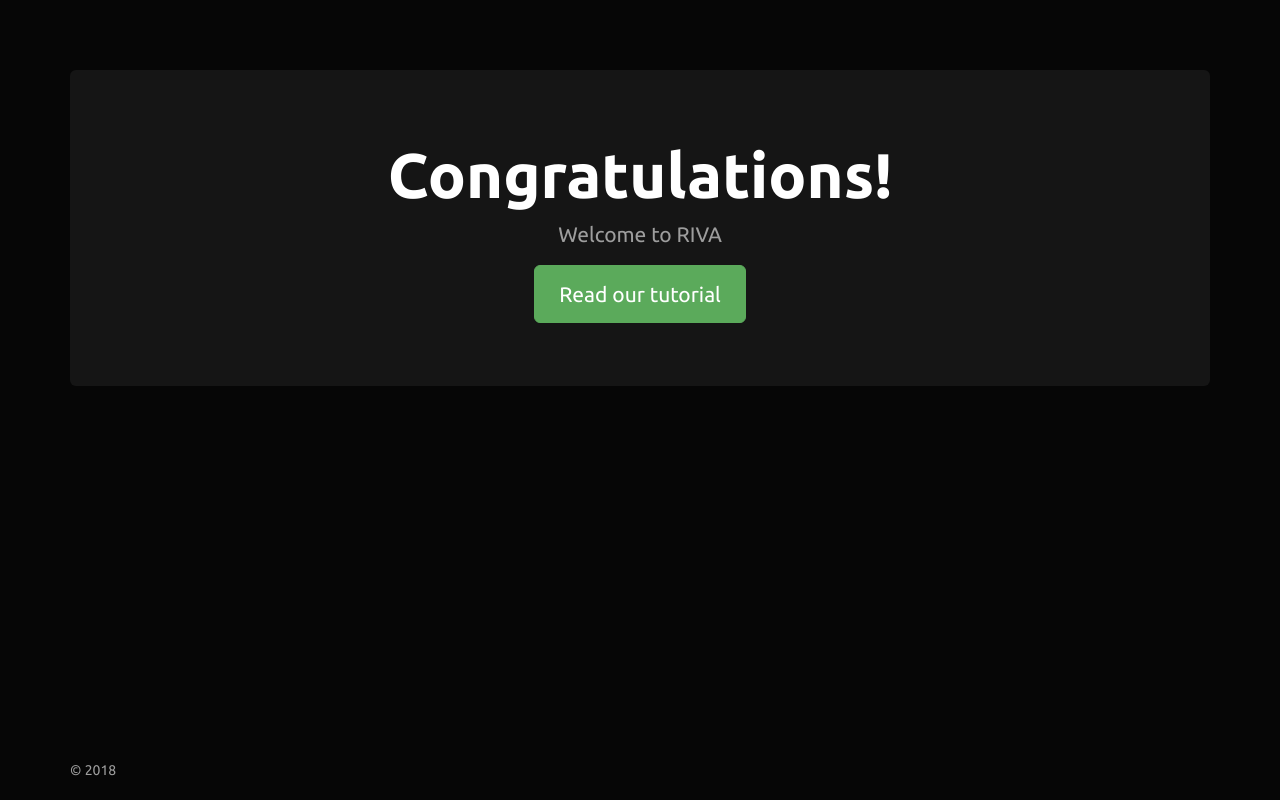
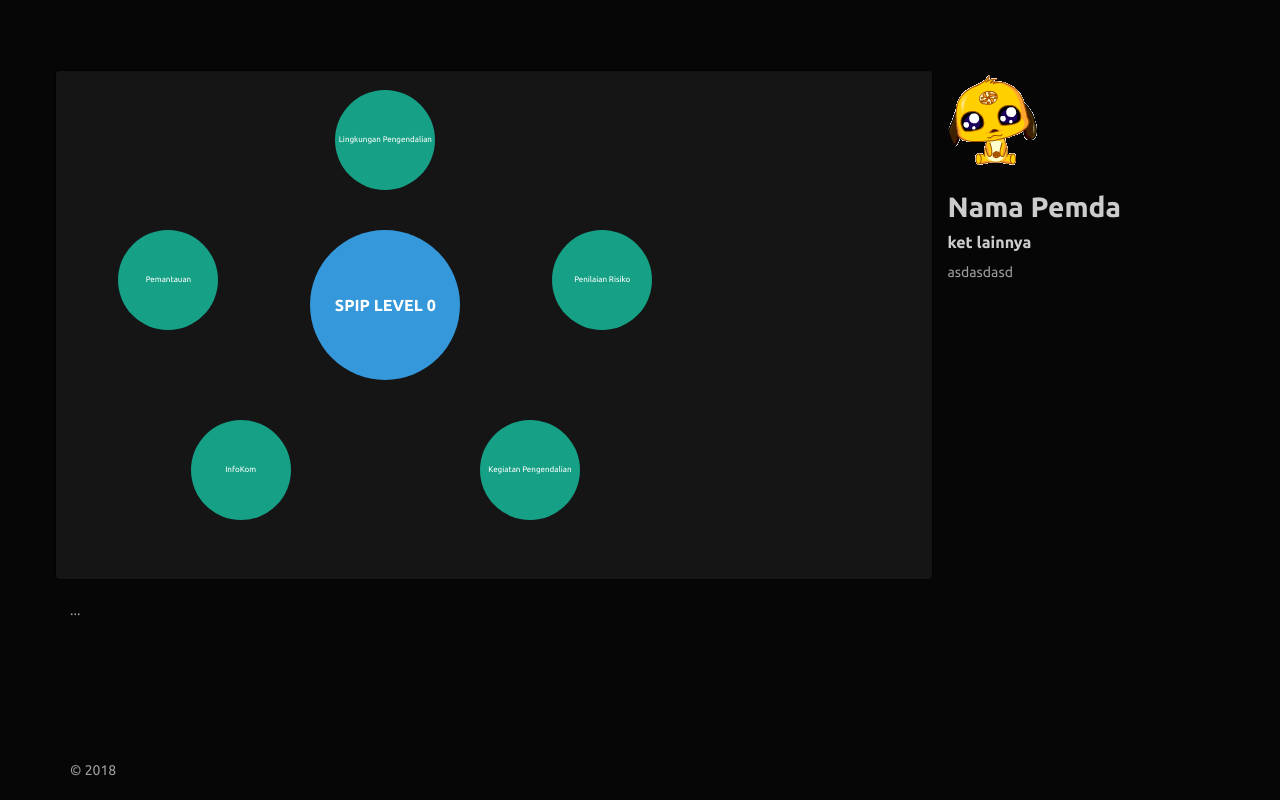
Before and after one commit to hoaaah/riva, a Yii app: template _protected/views/site/index.php in a window 1280 px wide. Run offline with PHP 8.4 and a stand-in for Yii, Linux system fonts and the light colour scheme; the template is opened without the code that fills it, so the values that code supplies are empty; some libraries are stand-ins or nearby versions.

Commit message:
Dashboard

```diff
--- a/_protected/views/site/index.php
+++ b/_protected/views/site/index.php
@@ -1,15 +1,191 @@
 <?php
-/* @var $this yii\web\View */
+use yii\helpers\Url;
+use yii\helpers\Html;
+use yii\bootstrap\Modal;
+use johnitvn\ajaxcrud\CrudAsset;
+use johnitvn\ajaxcrud\BulkButtonWidget;
 
 $this->title = Yii::t('app', Yii::$app->name);
 ?>
 <div class="site-index">
-
-    <div class="jumbotron">
+<div class="row">
+    <!-- <div class="jumbotron">
         <h1>Congratulations!</h1>
 
         <p class="lead">Welcome to RIVA</p>
 
         <p><a class="btn btn-lg btn-success" href="http://www.freetuts.org/tutorial/view?id=6">Read our tutorial</a></p>
+    </div> -->
+    <div class="well col-md-9">
+        <div class="row">
+            <div class="col-md-3 col-md-offset-3">
+                <?php
+                // echo Html::a('Tambah Lkada', ['create'], [
+                //     'class' => 'btn btn-xs btn-success',
+                //     'data-toggle'=>"modal",
+                //     'data-target'=>"#myModal",
+                //     'data-title'=>"Tambah",
+                // ]);
+                ?>
+                <a href="<?= Url::to(['detail', 'id' => 1]) ?>" data-toggle="modal" data-target="#myModal" data-title="Lingkungan Pengendalian">
+                    <div class="circle <?= $unsurLevel3Check[1] > 0 ? "red" : "green"  ?>">Lingkungan Pengendalian</div>
+                </a>
+            </div>
+        </div>
+
+        <div class="row">
+            <div class="col-md-3">
+                <a href="<?= Url::to(['detail', 'id' => 5]) ?>" data-toggle="modal" data-target="#myModal" data-title="Pemantauan">
+                    <div class="circle <?= $unsurLevel3Check[5] > 0 ? "red" : "green"  ?>">Pemantauan</div>
+                </a>
+            </div>
+            <div class="col-md-3">
+                <div class="circle-large <?= $skorSpip > 2 ? "green" : "blue"  ?>">SPIP Level <?= number_format($skorSpip, 0) ?></div>
+            </div>
+            <div class="col-md-3">
+                <a href="<?= Url::to(['detail', 'id' => 2]) ?>" data-toggle="modal" data-target="#myModal" data-title="Penilaian Risiko">
+                    <div class="circle <?= $unsurLevel3Check[2] > 0 ? "red" : "green"  ?>">Penilaian Risiko</div>
+                </a>
+            </div>
+        </div>
+
+        <div class="row">
+            <div class="col-md-3 col-md-offset-1">
+                <a href="<?= Url::to(['detail', 'id' => 4]) ?>" data-toggle="modal" data-target="#myModal" data-title="InfoKom">
+                    <div class="circle <?= $unsurLevel3Check[4] > 0 ? "red" : "green"  ?>">InfoKom</div>
+                </a>
+            </div>
+            <div class="col-md-3 col-md-offset-1">
+                <a href="<?= Url::to(['detail', 'id' => 3]) ?>" data-toggle="modal" data-target="#myModal" data-title="Kegiatan Pengendalian">
+                    <div class="circle <?= $unsurLevel3Check[3] > 0 ? "red" : "green"  ?>">Kegiatan Pengendalian</div>
+                </a>
+            </div>
+        </div>
     </div>
+        <!-- <h1>CSS circles using border radius</h1>
+        <div class="col-md-3 circle blue">Blue</div>
+        <div class="col-md-3 circle green">Green</div>
+        <div class="col-md-3 circle red">Red</div> -->
+
+    <div class="col-md-3">
+
+        <!-- Widget: user widget style 1 -->
+        <div class="box box-widget widget-user-2">
+            <!-- Add the bg color to the header using any of the bg-* classes -->
+            <div class="widget-user-header bg-aqua-active">
+                <div class="widget-user-image">
+                    <img class="img-circle" src="<?= isset($pemda['saved_image']) ? $pemda->getImageUrl() : Url::to('@web/uploads/no_logo.gif', false) ?>" alt="User Avatar">
+                </div>
+                <!-- /.widget-user-image -->
+                <h3 class="widget-user-username"><?= "Nama Pemda" ?></h3>
+                <h5 class="widget-user-desc"><?= "ket lainnya" ?></h5>
+            </div>
+            <div class="box-footer no-padding">
+                asdasdasd
+            </div>
+        </div>
+        <!-- /.widget-user -->
+
+    </div>
+
 </div>
+</div>
+
+<?php
+$this->registerCss(<<<CSS
+/* body {
+  font-family: "open sans", sans-serif;
+  background: #f1f1f1;
+} */
+/* #content {
+  margin: 40px auto;
+  text-align: center;
+  width: 600px;
+} */
+/* #content h1 {
+  text-transform: uppercase;
+  font-weight: 700;
+  margin: 0 0 40px 0;
+  font-size: 25px;
+  line-height: 30px;
+} */
+.circle {
+  width: 100px;
+  height: 100px;
+  line-height: 100px;
+  border-radius: 50%; /* the magic */
+  -moz-border-radius: 50%;
+  -webkit-border-radius: 50%;
+  text-align: center;
+  color: white;
+  font-size: 8px;
+  /* text-transform: uppercase; */
+  /* font-weight: 700; */
+  margin: 0 auto 40px;
+}
+
+.circle-large {
+  width: 150px;
+  height: 150px;
+  line-height: 150px;
+  border-radius: 50%; /* the magic */
+  -moz-border-radius: 50%;
+  -webkit-border-radius: 50%;
+  text-align: center;
+  color: white;
+  font-size: 16px;
+  text-transform: uppercase;
+  font-weight: 700;
+  margin: 0 auto 40px;
+}
+
+.blue {
+  background-color: #3498db;
+}
+.green {
+  background-color: #16a085;
+}
+.red {
+  background-color: #e74c3c;
+}
+.feedback {
+  font-size: 14px;
+  color: #b1b1b1;
+}
+CSS
+);
+
+$this->registerJs(<<<JS
+
+JS
+);
+?>
+<?php Modal::begin([
+    'id' => 'myModal',
+    'header' => '<h4 class="modal-title">Lihat lebih...</h4>',
+    'options' => [
+        'tabindex' => false // important for Select2 to work properly
+    ],
+    'size' => 'modal-lg'
+]);
+
+echo '...';
+
+Modal::end();
+
+$this->registerJs(<<<JS
+    $('#myModal').on('show.bs.modal', function (event) {
+        var button = $(event.relatedTarget)
+        var modal = $(this)
+        var title = button.data('title')
+        var href = button.attr('href')
+        modal.find('.modal-title').html(title)
+        modal.find('.modal-body').html('<i class=\"fa fa-spinner fa-spin\"></i>')
+        $.post(href)
+            .done(function( data ) {
+                modal.find('.modal-body').html(data)
+            });
+        })
+JS
+);
+?>
```
Also changed, not shown: _protected/controllers/SiteController.php (+93 -1 lines), _protected/views/site/detail.php (added, +47 -0 lines), uploads/no_logo.gif (added).
